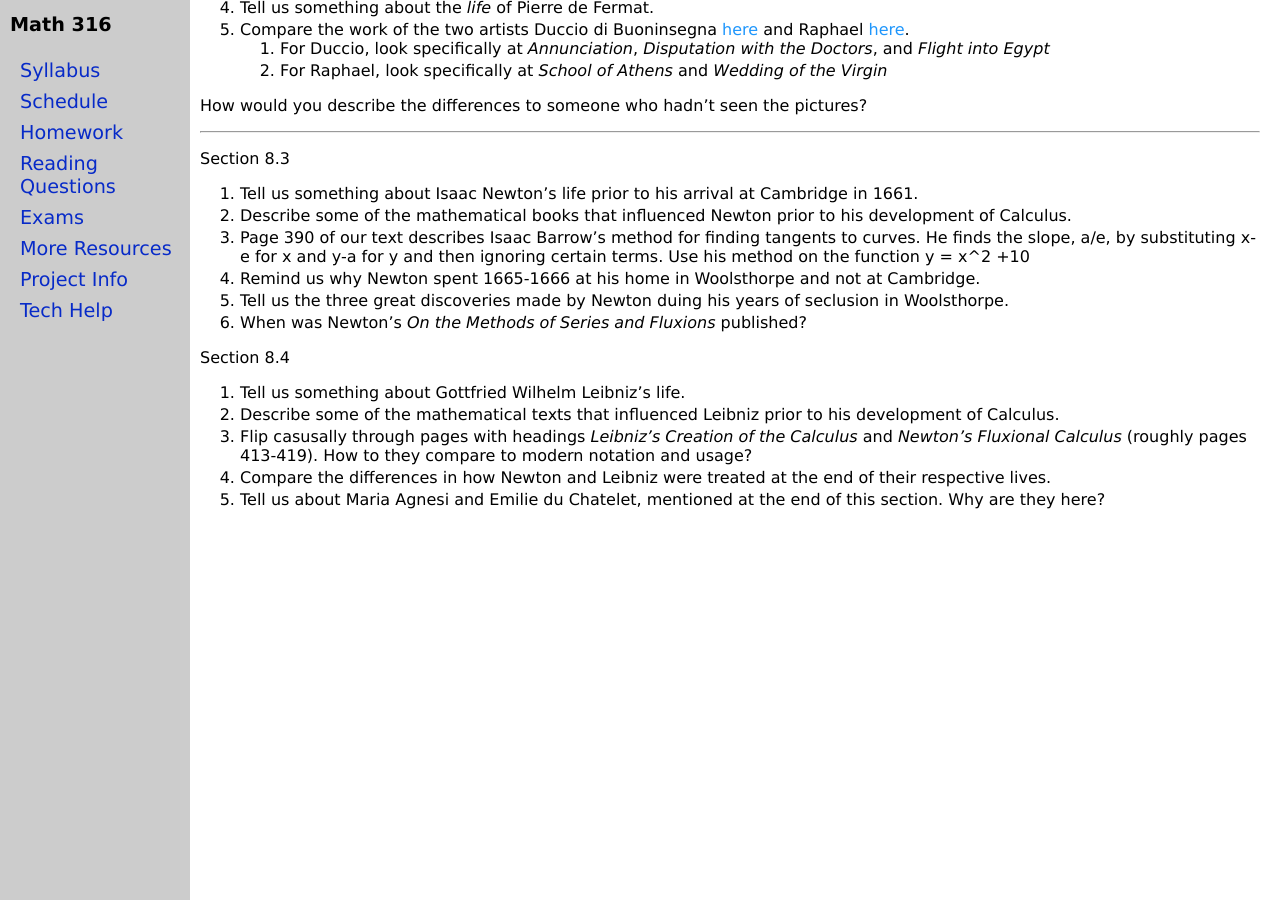
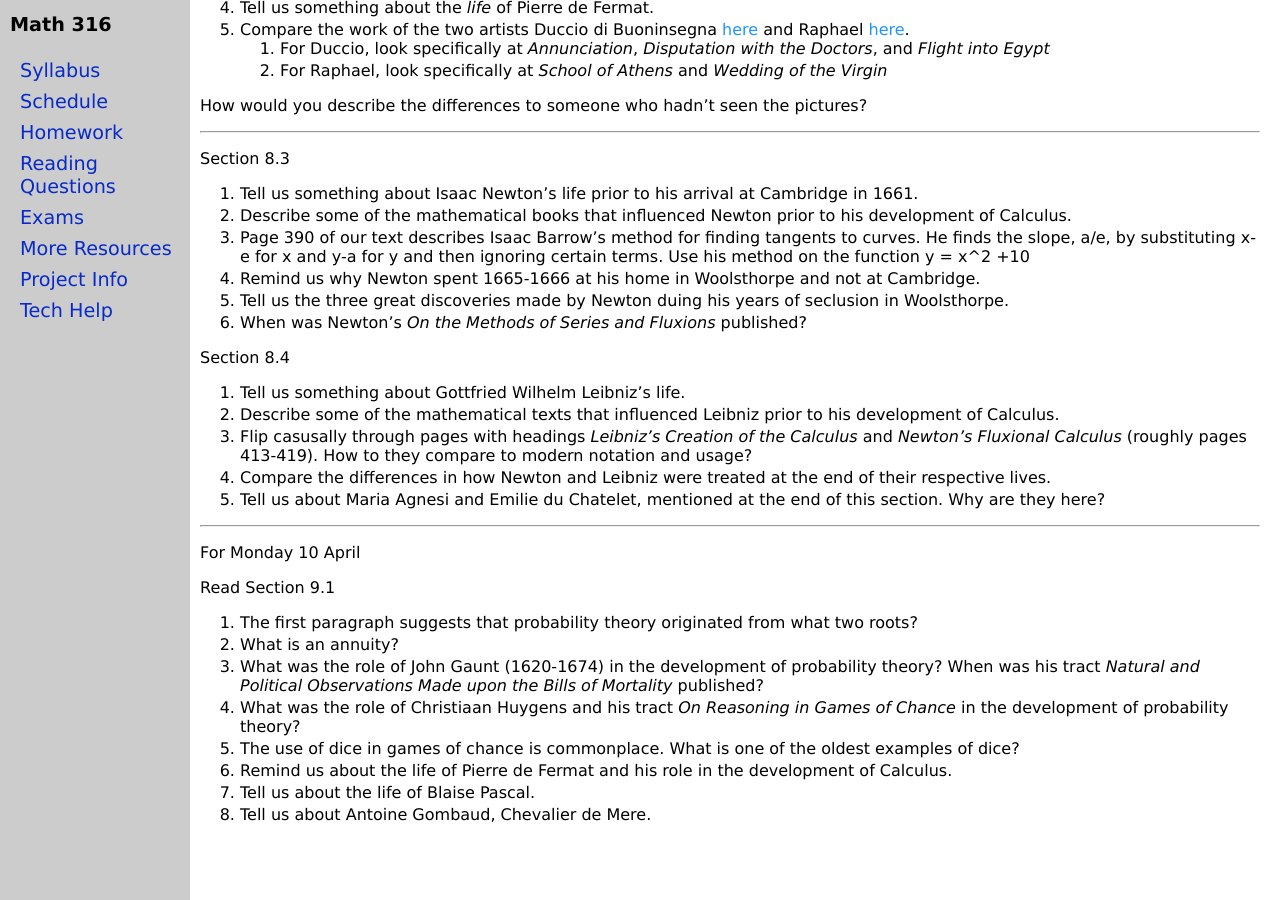
Before and after one commit to jrfaudree/HOM, a Jekyll site: the page built from rq.md, in a window 1280 px wide and 900 px high, scrolled down 6618 px. Built offline with Jekyll 4.4.1, drawn with Linux system fonts in a browser that asks for light colours.

Commit message:
Update rq.md

```diff
--- a/rq.md
+++ b/rq.md
@@ -337,4 +337,18 @@ Section 8.4
 4. Compare the differences in how Newton and Leibniz were treated at the end of their respective lives.
 5. Tell us about Maria Agnesi and Emilie du Chatelet, mentioned at the end of this section. Why are they here?
 
+___________
+For Monday 10 April
+
+Read Section 9.1
+
+1. The first paragraph suggests that probability theory originated from what two roots?
+2. What is an annuity?
+3. What was the role of John Gaunt (1620-1674) in the development of probability theory? When was his tract *Natural and Political Observations Made upon the Bills of Mortality* published?
+4. What was the role of Christiaan Huygens and his tract *On Reasoning in Games of Chance* in the development of probability theory?
+5. The use of dice in games of chance is commonplace. What is one of the oldest examples of dice?
+6. Remind us about the life of Pierre de Fermat and his role in the development of Calculus.
+7. Tell us about the life of Blaise Pascal.
+8. Tell us about Antoine Gombaud, Chevalier de Mere.
+
 <div style="padding-bottom: 40px"></div>
```
